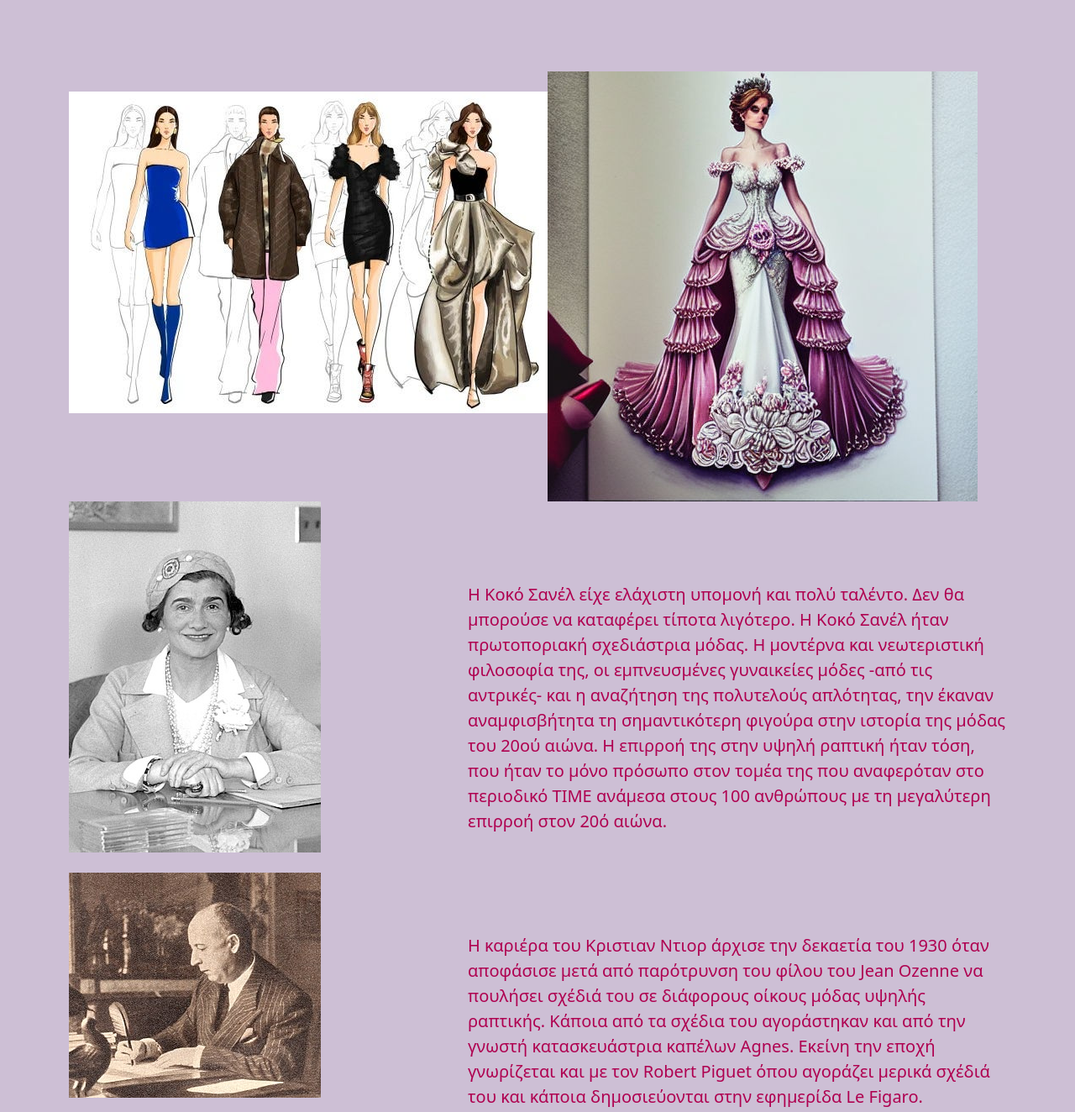
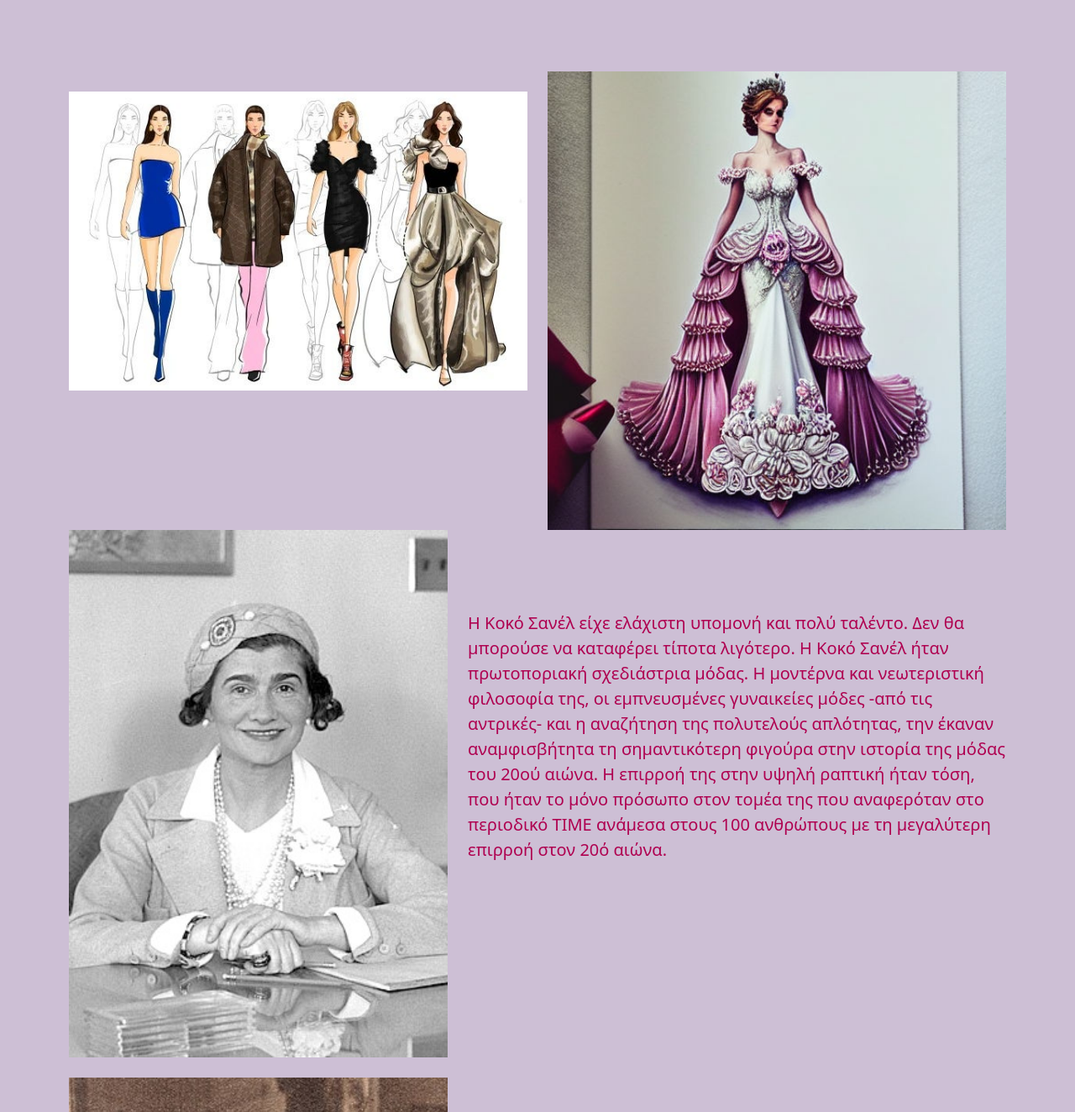
Before and after one commit to stakle3/stakle3, a plain HTML site: page index.html in a window 1280 px wide. Shown: the part 257-1581 px from the top of the page at 84% size. Drawn offline with nearby package versions, Linux system fonts and the light colour scheme.

Commit message:
Add files via upload

```diff
--- a/css/style.css
+++ b/css/style.css
@@ -20,3 +20,7 @@ body{
 	font-size: 20px;
 
 }
+
+.eikona {
+	width: 100%;
+}
--- a/index.html
+++ b/index.html
@@ -31,20 +31,20 @@
 					<br>
 					<br>
 					<br>
-					<img src="img/fd1.jpg">
+					<img class="eikona" src="img/fd1.jpg">
 				</div>
 				<div class="col-md-6 col-sm-12">
 					<br>
 					<br>
 					<br>
-					<img src="img/fd2.jpeg">
+					<img class="eikona" src="img/fd2.jpeg">
 				</div>
 			</div>
 
 
 			<div class="row">
 				<div class="col-md-5 col-sm-12">
-					<img src="img/fd3.jpg">
+					<img class="eikona" src="img/fd3.jpg">
 				</div>
 				<div class="col-md-7 col-sm-12">
 					<br>
@@ -60,7 +60,7 @@
 			<div class="row">
 				<div class="col-md-5 col-sm-12">
 					<br>
-					<img src="img/fd4.jpg">
+					<img class="eikona" src="img/fd4.jpg">
 				</div>
 				<div class="col-md-7 col-sm-12">
 					<br>
@@ -76,7 +76,7 @@
 				<div class="row">
 					<div class="col-md-5 col-sm-12">
 						<br>
-						<img src="img/fd6.jpg">
+						<img class="eikona" src="img/fd6.jpg">
 				</div>
 					<div class="col-md-7 col-sm-12">
 						<br>
```
